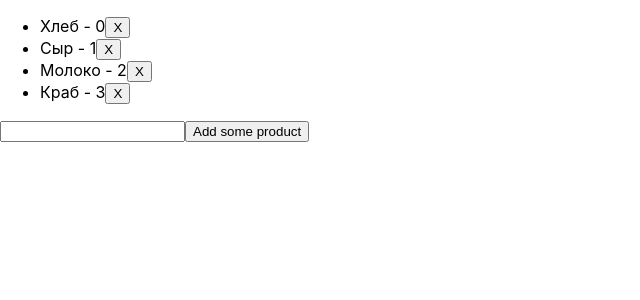
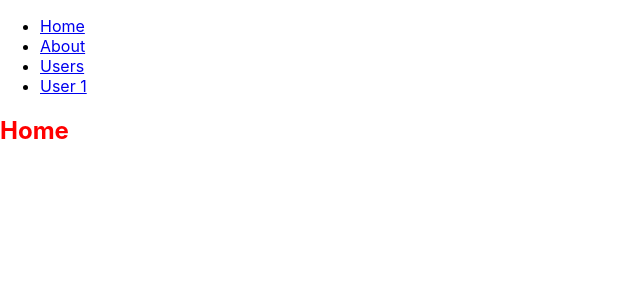
Before and after one commit to Grumbash/react-lessons, a React (Create React App) app: page / in a window 1280 px wide. Shown: the top 300 px of the page, without its empty margins (0-640 px from the left). Built offline with nearby package versions, Linux system fonts and the light colour scheme.

Commit message:
add basic router

```diff
--- a/package.json
+++ b/package.json
@@ -8,6 +8,7 @@
     "@testing-library/user-event": "^12.1.10",
     "react": "^17.0.2",
     "react-dom": "^17.0.2",
+    "react-router-dom": "^5.3.0",
     "react-scripts": "4.0.3",
     "web-vitals": "^1.0.1"
   },
--- a/src/App.js
+++ b/src/App.js
@@ -1,60 +1,67 @@
-import "./App.css";
-import React, { useState, useEffect, memo } from "react";
+import React from "react";
+import {
+  BrowserRouter as Router,
+  Route,
+  Link,
+  Switch,
+  useParams,
+} from "react-router-dom";
 
-import Test from "./Test";
+export default function App() {
+  return (
+    <Router>
+      <div>
+        <nav>
+          <ul>
+            <li>
+              <Link to="/">Home</Link>
+            </li>
+            <li>
+              <Link to="/about">About</Link>
+            </li>
+            <li>
+              <Link to="/users">Users</Link>
+            </li>
+            <li>
+              <Link to="/users/1">User 1</Link>
+            </li>
+          </ul>
+        </nav>
 
-function Product(props) {
-  return (
-    <li>
-      <span>
-        {props.element} - {props.index}
-      </span>
-      <button onClick={props.deleteFunc(props.index)}>X</button>
-    </li>
+        {/* A <Switch> looks through its children <Route>s and
+            renders the first one that matches the current URL. */}
+        <Switch>
+          <Route path="/about">
+            <About />
+          </Route>
+          <Route path="/users/:uuid">
+            <User />
+          </Route>
+          <Route path="/users">
+            <Users />
+          </Route>
+          <Route path="/">
+            <Home />
+          </Route>
+        </Switch>
+      </div>
+    </Router>
   );
 }
 
-function App() {
-  const [state, setState] = useState(["Хлеб", "Сыр", "Молоко", "Краб"]);
-  const [value, setValue] = useState("");
-  const handleClick = () => {
-    const newArr = [...state];
-    newArr.push(value);
-    setState(newArr);
-    setValue("");
-  };
-
-  const handleDelete = (index) => () => {
-    const filteredState = state.filter((e, i) => i !== index);
-    setState(filteredState);
-  };
-
-  const handleChange = (e) => {
-    setValue(e.target.value);
-  };
-
-  return (
-    <div>
-      <ul>
-        {state.map((element, index) => (
-          <Product
-            element={element}
-            key={index}
-            index={index}
-            deleteFunc={handleDelete}
-          />
-        ))}
-      </ul>
-      {state.length < 6 ? (
-        <div>
-          <input type="text" onChange={handleChange} value={value}></input>
-          <button onClick={handleClick}>Add some product</button>
-        </div>
-      ) : (
-        <Test hello={"hello"}></Test>
-      )}
-    </div>
-  );
+function Home() {
+  return <h2 style={{ color: "red" }}>Home</h2>;
 }
 
-export default memo(App);
+function About() {
+  return <h2 style={{ color: "blue" }}>About</h2>;
+}
+
+function Users() {
+  return <h2>Users</h2>;
+}
+
+function User() {
+  const { uuid } = useParams();
+  return <h1>User {uuid}</h1>;
+}
```
Also changed, not shown: 1 other file (tests, documents, lock files or other folders).
